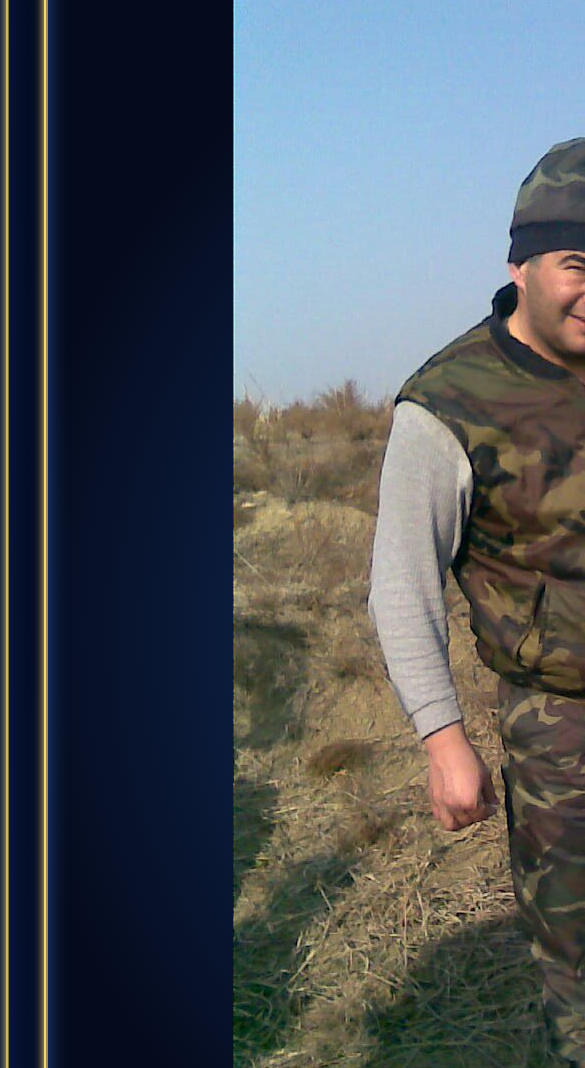
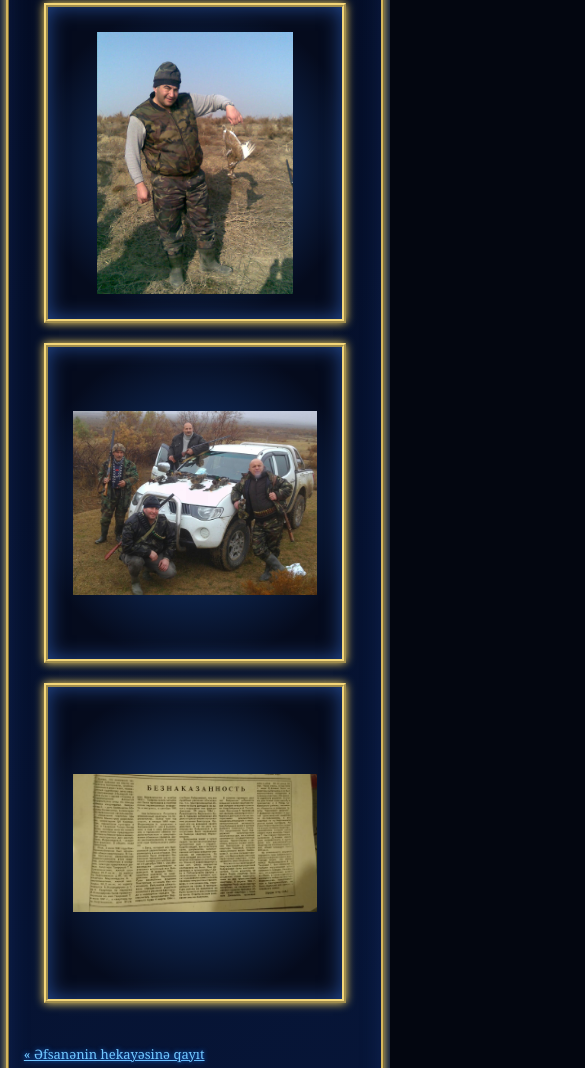
Before and after one commit to Fidan1998/Fidan1998, a plain HTML site: page gallery.html in a window 390 px wide. Shown: the part 548-1616 px from the top of the page, 585 px wide, since content can reach past the window. Drawn offline with Linux system fonts and the light colour scheme.

Commit message:
Səhifə 4

```diff
--- a/style.css
+++ b/style.css
@@ -939,3 +939,60 @@ h1 span{font-family:'Brush Script MT','Segoe Script',cursive;color:#ffe68d;font-
         width: 100%;
     }
 }
+/* PHOTO GALLERY LAYOUT */
+.gallery-grid {
+    display: grid;
+    grid-template-columns: repeat(2, minmax(0, 1fr));
+    gap: 30px;
+    max-width: 1100px;
+    margin: 40px auto;
+    padding: 0 20px;
+}
+
+/* PHOTO FRAMES */
+.gallery-placeholder {
+    width: 100%;
+    height: 420px;
+    padding: 15px;
+    box-sizing: border-box;
+    display: flex;
+    align-items: center;
+    justify-content: center;
+    overflow: hidden;
+}
+
+/* IMAGES INSIDE FRAMES */
+.gallery-placeholder img {
+    display: block;
+    width: 100%;
+    height: 100%;
+    max-width: 100%;
+    max-height: 100%;
+    object-fit: contain;
+    object-position: center;
+}
+
+/* THIRD PHOTO CENTERED BELOW */
+.gallery-placeholder:nth-child(3) {
+    grid-column: 1 / 3;
+    justify-self: center;
+    width: 70%;
+    height: 420px;
+}
+
+/* MOBILE */
+@media (max-width: 650px) {
+    .gallery-grid {
+        grid-template-columns: 1fr;
+    }
+
+    .gallery-placeholder {
+        height: 320px;
+    }
+
+    .gallery-placeholder:nth-child(3) {
+        grid-column: auto;
+        width: 100%;
+        height: 320px;
+    }
+}
```
